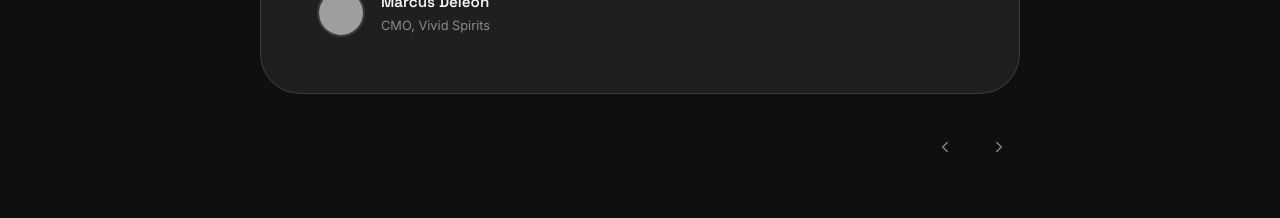
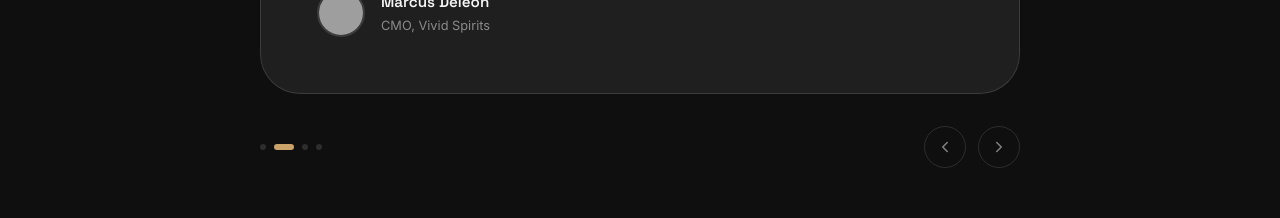
Before and after one commit to joyalvarghese458/template-app, a Next.js app: page /templates/graphic-designer in a window 1280 px wide. Shown: the part 9020-9238 px from the top of the page. Built offline with nearby package versions, Linux system fonts and the light colour scheme; grey boxes are pictures that could not be loaded; a web font is replaced by a local one.

Commit message:
response view

```diff
--- a/app/templates/graphic-designer/_components/CustomCursor.tsx
+++ b/app/templates/graphic-designer/_components/CustomCursor.tsx
@@ -62,8 +62,8 @@ export default function CustomCursor() {
 
   return (
     <>
-      <div ref={cursorRef} className={styles.cursor} aria-hidden="true" />
-      <div ref={dotRef} className={styles.cursorDot} aria-hidden="true" />
+      <div ref={cursorRef} className={styles.cursor} style={{ left: "-200px", top: "-200px" }} aria-hidden="true" />
+      <div ref={dotRef} className={styles.cursorDot} style={{ left: "-200px", top: "-200px" }} aria-hidden="true" />
     </>
   );
 }
--- a/app/templates/graphic-designer/theme.module.css
+++ b/app/templates/graphic-designer/theme.module.css
@@ -45,7 +45,7 @@
 
 .page a { text-decoration: none; color: inherit; }
 .page img { display: block; max-width: 100%; }
-.page button { cursor: pointer; border: none; background: none; }
+:where(.page) button { cursor: pointer; border: none; background: none; }
 
 /* ── Layout Primitives ─────────────────────────────────────────── */
 .container {
```
